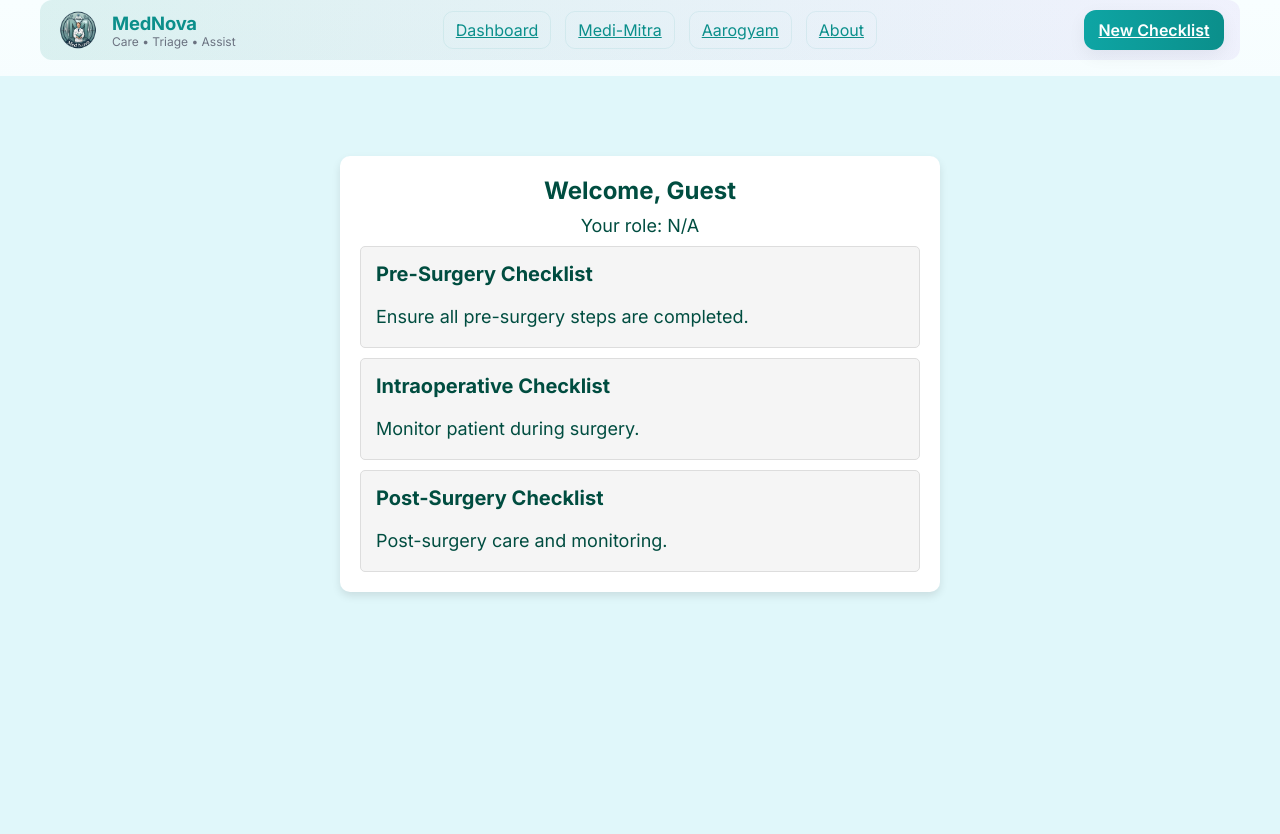
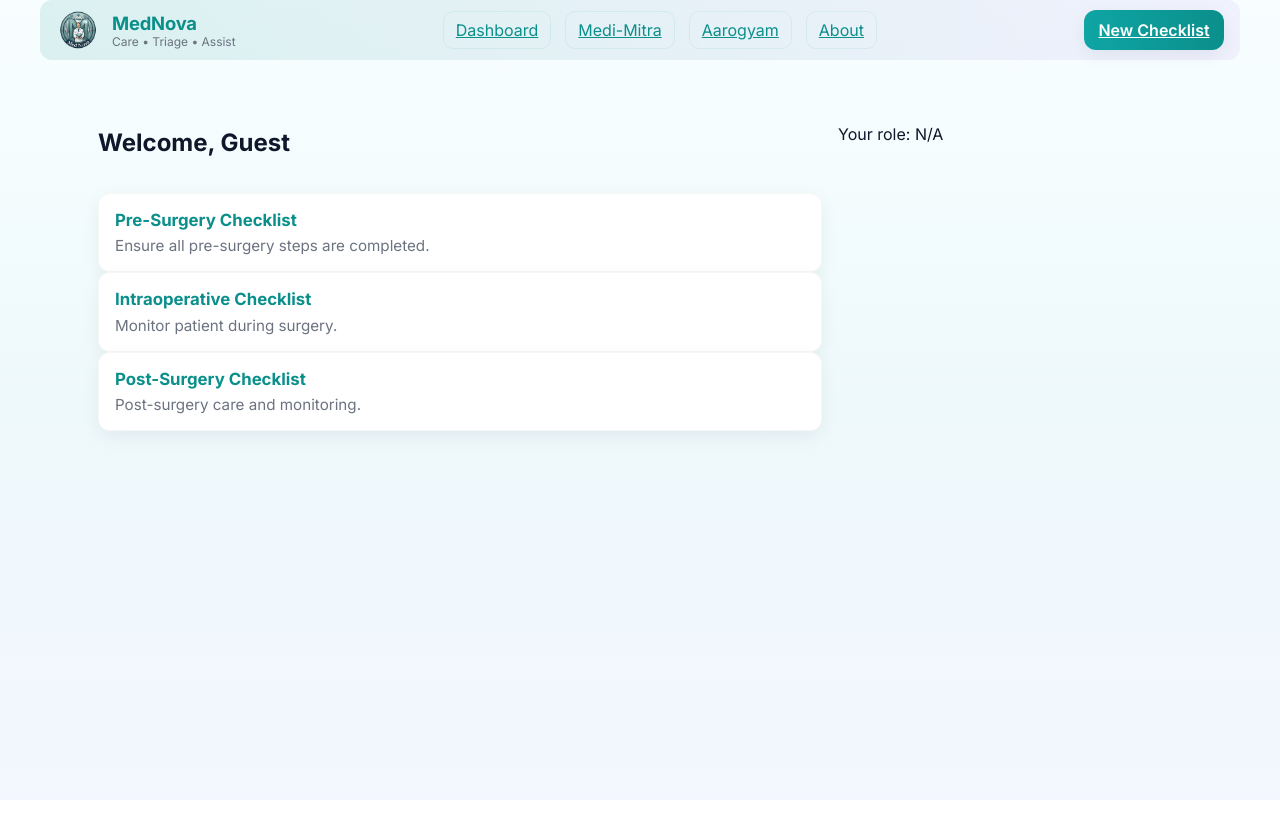
Before and after one commit to Priyanshuu-u/JuHackathon, a React (Vite) app in the folder frontend/: page /home in a window 1280 px wide. Shown: the top 834 px of the page. After the commit the page ends 800 px from the top, so only its background shows below. Built offline with nearby package versions, Linux system fonts and the light colour scheme.

Commit message:
Update Home.css

```diff
--- a/frontend/src/components/Home.css
+++ b/frontend/src/components/Home.css
@@ -1,59 +1,57 @@
-body {
-  margin: 0;
-  font-family: Arial, sans-serif;
-}
+/* Home page overrides for the modern theme */
 
 .home-container {
-  background-color: #e0f7fa; /* Light Cyan */
-  color: #004d40; /* Dark Teal */
+  min-height: calc(100vh - 84px);
+  padding: 2rem 0;
   display: flex;
-  flex-direction: column;
-  align-items: center;
-  justify-content: flex-start;
-  height: 100vh;
-  text-align: center;
-  padding-top: 60px; /* Adjust as necessary based on Navbar height */
+  align-items: flex-start;
+  justify-content: center;
+  gap: 1rem;
+  width: 100%;
 }
 
 .content {
-  background-color: #ffffff; /* White */
-  padding: 20px;
-  border-radius: 10px;
-  box-shadow: 0px 4px 8px rgba(0, 0, 0, 0.1);
-  max-width: 600px;
   width: 100%;
-  margin-top: 20px;
+  max-width: 1100px;
+  display: grid;
+  grid-template-columns: 1fr 360px;
+  gap: 1rem;
+  align-items: start;
 }
 
-h2 {
-  margin: 0 0 10px;
-  font-size: 24px;
+/* Left column: main cards */
+.content .left {
+  display: flex;
+  flex-direction: column;
+  gap: 1rem;
 }
 
-p {
-  font-size: 18px;
-  margin: 10px 0;
+/* right column: quick actions */
+.content .right {
+  position: relative;
 }
 
-.card-container {
-  display: flex;
-  flex-direction: column;
-  gap: 10px;
+/* checklist cards */
+.card {
+  padding: 1rem;
+  border-radius: 12px;
+  background: white;
+  box-shadow: var(--shadow-sm);
+  border: 1px solid rgba(15,23,42,0.03);
+}
+.card h3 { margin: 0 0 .4rem 0; font-size: 1.05rem; color: var(--primary-600); }
+.card p { margin: 0; color: var(--muted); font-size: .95rem; }
+
+/* quick actions */
+.quick-card {
+  padding: 1rem;
+  border-radius: 12px;
+  background: linear-gradient(90deg,#fff 0%, rgba(13,148,136,0.02) 100%);
+  box-shadow: var(--shadow-sm);
 }
 
-.card {
-  background-color: #f5f5f5;
-  border: 1px solid #ddd;
-  border-radius: 5px;
-  padding: 15px;
-  text-align: left;
+/* responsive */
+@media (max-width: 900px){
+  .content { grid-template-columns: 1fr; padding: 0 1rem; }
+  .hero-right { order: -1; }
 }
-
-.card h3 {
-  margin-top: 0;
-  font-size: 20px;
-}
-
-.card p {
-  margin: 5px 0;
-}
```
